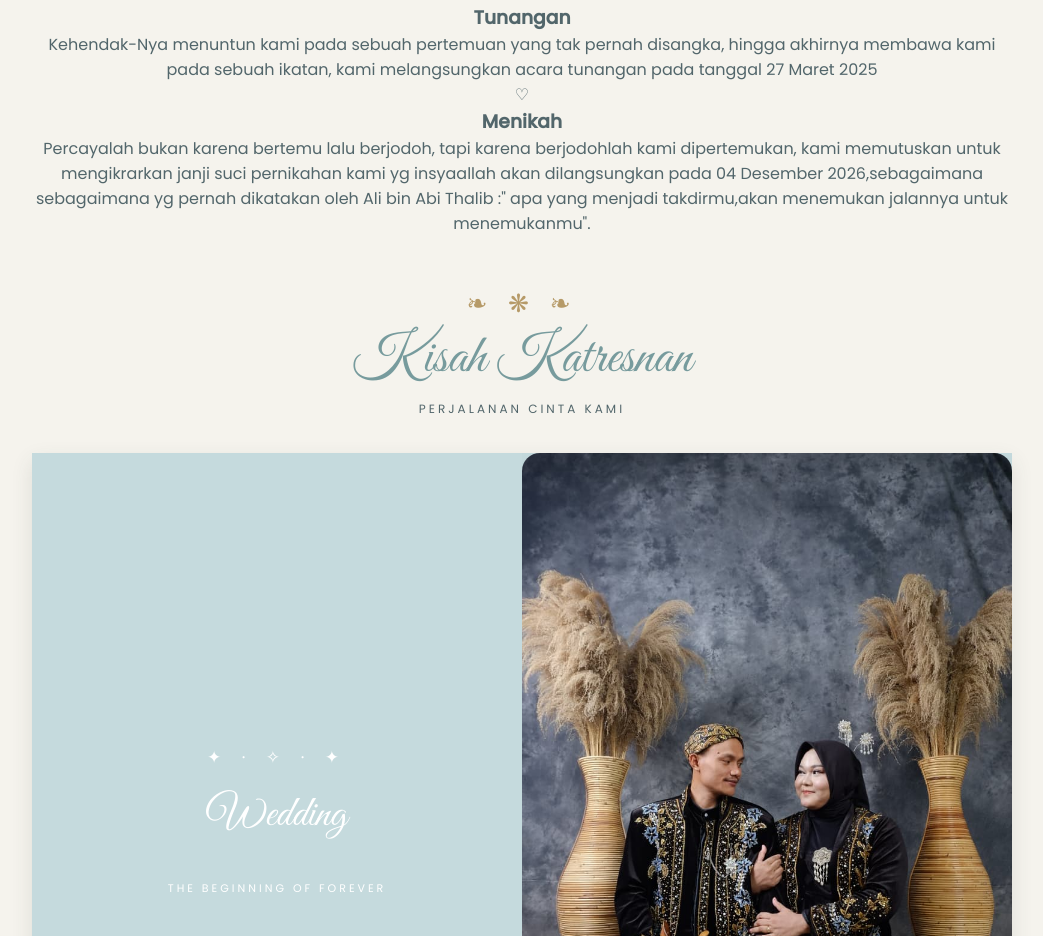
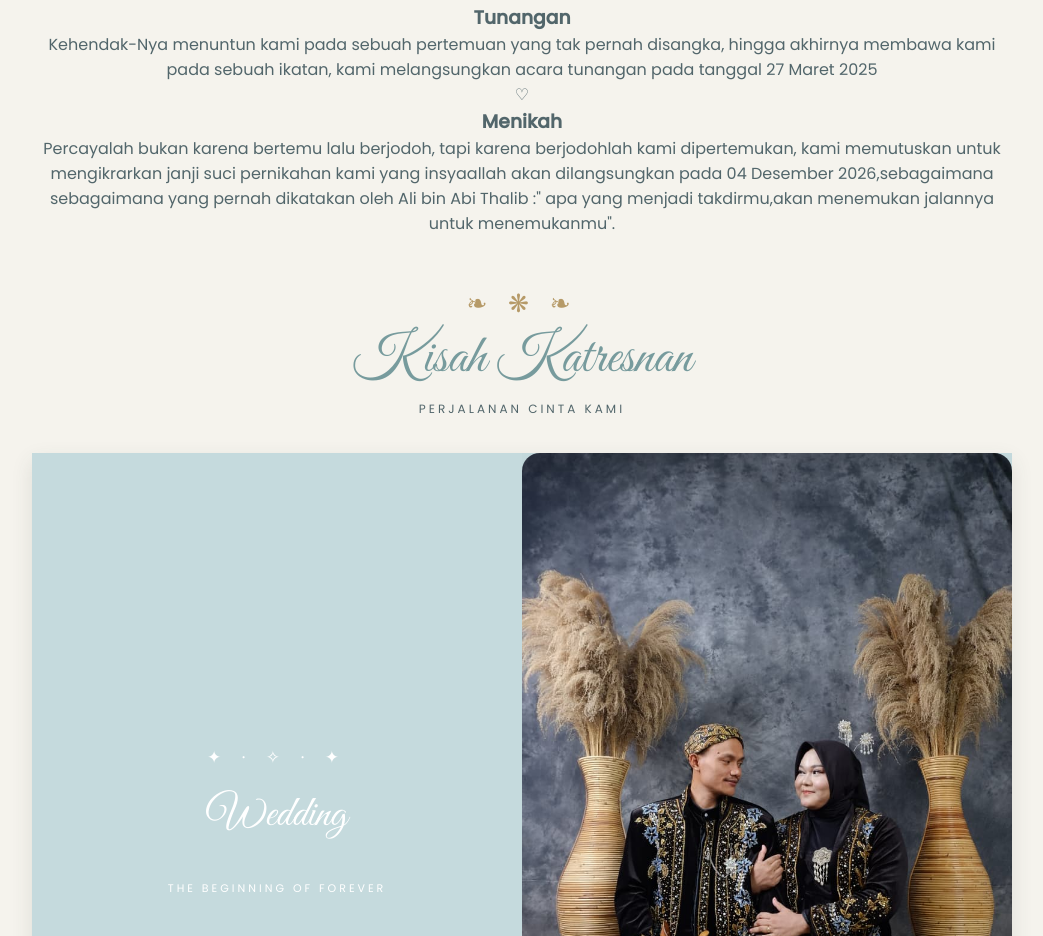
Before and after one commit to Luthhfii/Nico-Fery, a plain HTML site: page halaman-kedua.html in a window 1280 px wide. Shown: the part 2556-3492 px from the top of the page, without its empty margins (118-1161 px from the left). Drawn offline with nearby package versions, Linux system fonts and the light colour scheme; no server answers.

Commit message:
Update halaman-kedua.html

```diff
--- a/halaman-kedua.html
+++ b/halaman-kedua.html
@@ -182,8 +182,8 @@
 <p>
                     Percayalah bukan karena bertemu lalu berjodoh, tapi karena berjodohlah
                     kami dipertemukan, kami memutuskan untuk mengikrarkan janji suci pernikahan
-                    kami yg insyaallah akan dilangsungkan pada 04 Desember 2026,sebagaimana
-                    sebagaimana yg pernah dikatakan oleh Ali bin Abi Thalib :" apa yang
+                    kami yang insyaallah akan dilangsungkan pada 04 Desember 2026,sebagaimana
+                    sebagaimana yang pernah dikatakan oleh Ali bin Abi Thalib :" apa yang
                     menjadi takdirmu,akan menemukan jalannya untuk menemukanmu".
 </p>
 </div>
```
